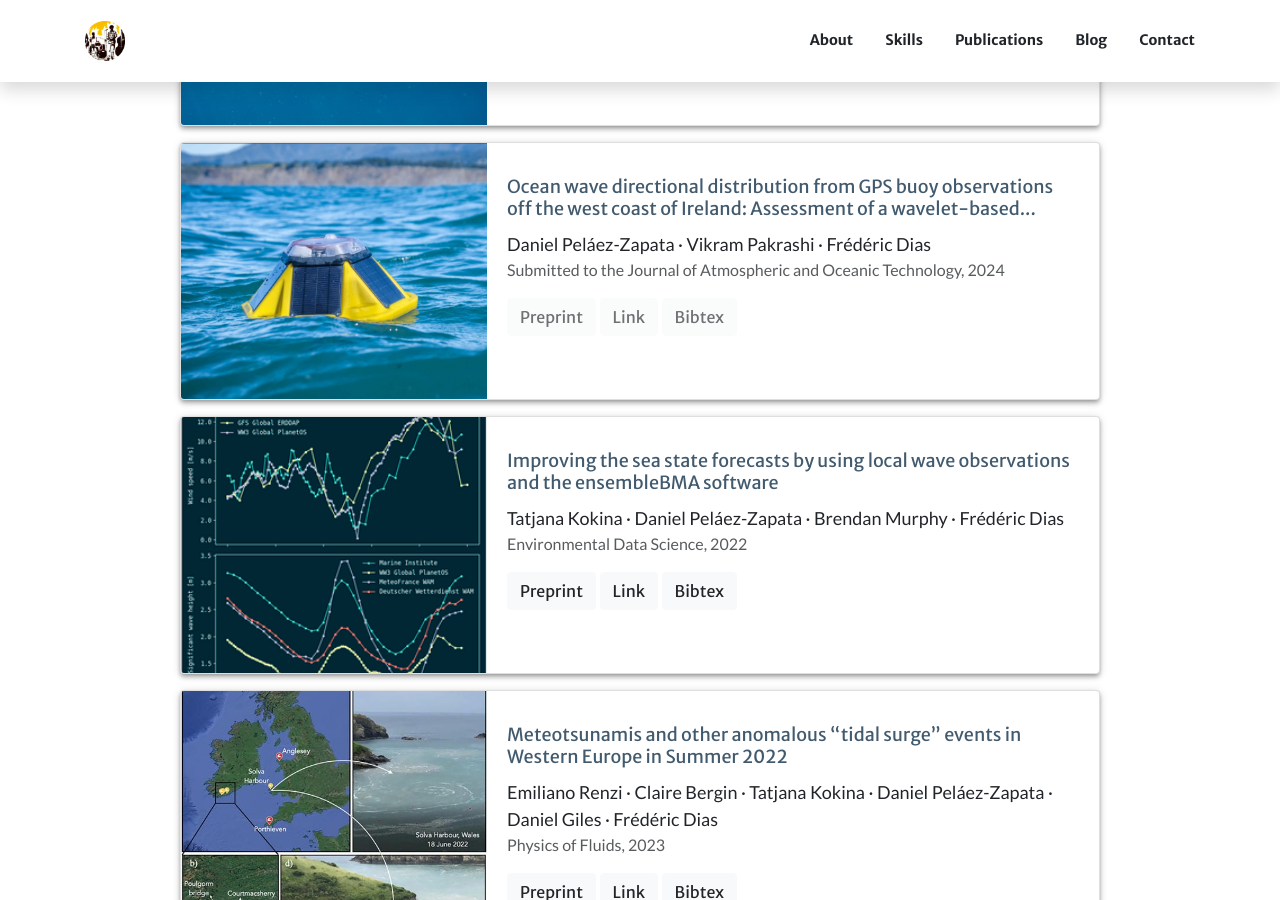
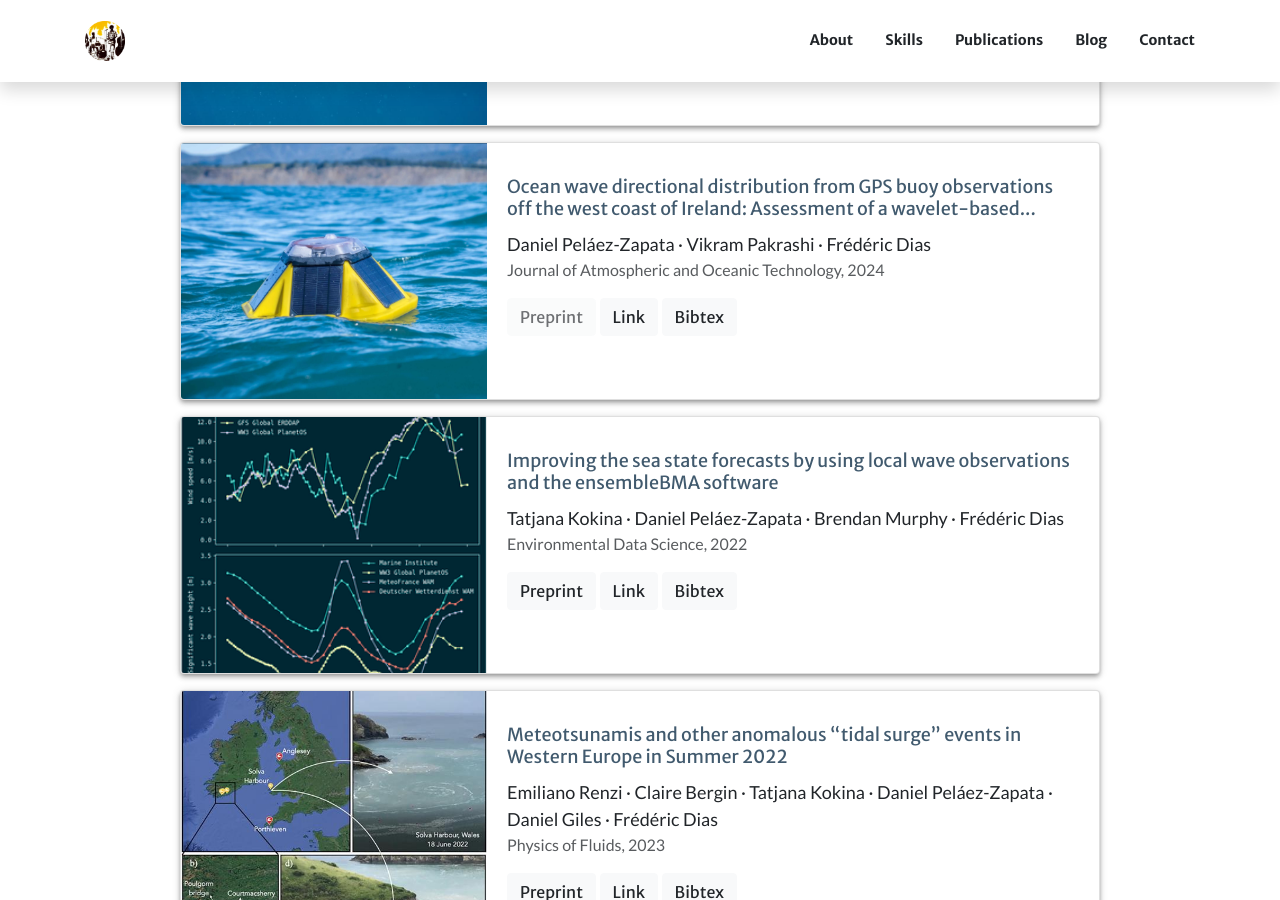
Before and after one commit to dspelaez/dspelaez.github.io, a Jekyll site: the page built from index.html, in a window 1280 px wide and 900 px high, scrolled down 3207 px. Built offline with Jekyll 4.4.1, drawn with Linux system fonts in a browser that asks for light colours; nearby versions of some CDN libraries; a style sheet for code colours, icons or effects is not loaded.

Commit message:
new publication

```diff
--- a/_data/publications.yaml
+++ b/_data/publications.yaml
@@ -13,8 +13,9 @@
     - Daniel Peláez-Zapata
     - Vikram Pakrashi
     - Frédéric Dias
-  journal: Submitted to the Journal of Atmospheric and Oceanic Technology
+  journal: Journal of Atmospheric and Oceanic Technology
   year: 2024
+  doi: 10.1175/JTECH-D-23-0058.1
   type: article
   thumbnail: "img/pubs/pelaez_dwspec_jtech.jpg"
 
```
